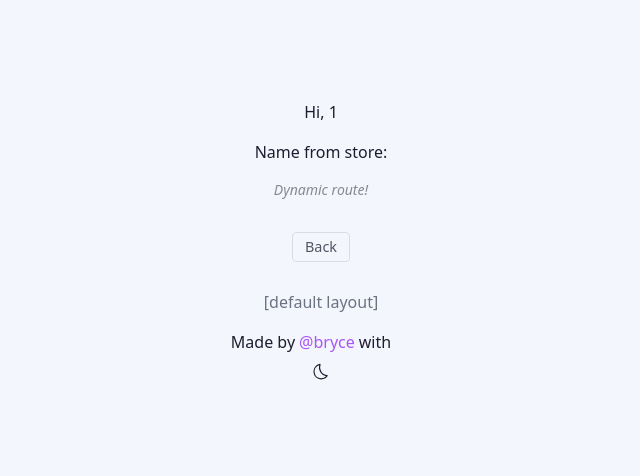
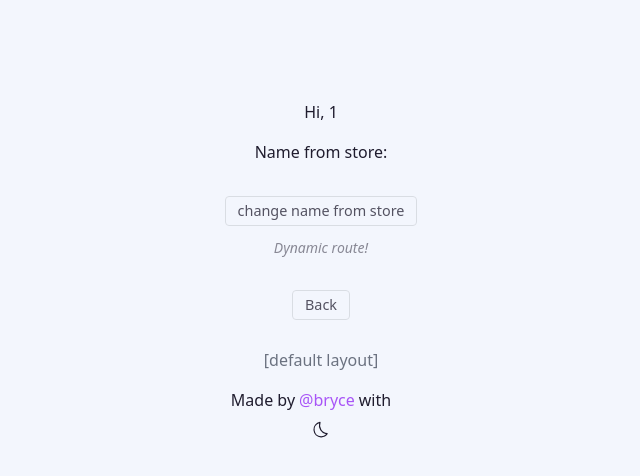
Before and after one commit to guygubaby/nextjs-starter, a Next.js app: page /hi/1 in a window 1280 px wide. Shown: the top 476 px of the page, without its empty margins (319-959 px from the left). Built offline with nearby package versions, Linux system fonts and the light colour scheme; some icons are missing.

Commit message:
feat: update deps

```diff
--- a/components/layout/default.tsx
+++ b/components/layout/default.tsx
@@ -3,7 +3,7 @@ import Footer from '../Footer'
 
 const DefaultLayout = ({ children }: { children: React.ReactElement }) => {
   return <>
-    <section className='w-screen min-h-screen'>
+    <section className='w-screen min-h-screen pb-8'>
       {children}
       <p className='text-center text-gray-500 my-4'>[default layout]</p>
       <Footer />
--- a/hooks/useDarkMode.ts
+++ b/hooks/useDarkMode.ts
@@ -2,13 +2,10 @@ import { useEffect } from 'react'
 import { useDarkMode } from 'usehooks-ts'
 
 export default function useDark() {
-  const { isDarkMode: isDark, toggle: toggleDark } = useDarkMode()
+  const { isDarkMode: isDark, toggle: toggleDark } = useDarkMode(false)
 
   useEffect(() => {
-    if (isDark)
-      document.documentElement.classList.add('dark')
-    else
-      document.documentElement.classList.remove('dark')
+    document.documentElement.classList.toggle('dark', isDark)
   }, [isDark])
 
   return {
--- a/pages/hi/[name].tsx
+++ b/pages/hi/[name].tsx
@@ -1,25 +1,35 @@
 import { useAtom } from 'jotai'
 import { useRouter } from 'next/router'
-import { nameAtom } from '../../store/name'
-import IconFxemoji2hearts from '~icons/fxemoji/2hearts'
+import { name as nameAtom } from '../../store/name'
+import IconFxemoji2hearts from '~icons/fxemoji/2hearts.jsx'
 
 const YourPage = () => {
   const router = useRouter()
   const { name } = router.query
 
-  const [nameFromStore] = useAtom(nameAtom)
+  const [nameFromStore, setNameFromStore] = useAtom(nameAtom)
 
   return (
-    <section className='flex flex-col items-center w-full pt-10'>
-      <IconFxemoji2hearts className='text-4xl inline-block' />
-      <p className='mt-6'>Hi, {name}</p>
-      <p className='my-4'>Name from store: {nameFromStore}</p>
-      <p className='text-sm opacity-50'>
+    <section className="flex flex-col items-center w-full pt-10">
+      <IconFxemoji2hearts className="text-4xl inline-block" />
+      <p className="mt-6">Hi, {name}</p>
+      <p className="mt-4">Name from store: {nameFromStore}</p>
+
+      <div>
+        <button
+          className="btn m-3 text-sm mt-8"
+          onClick={() => setNameFromStore('changed')}
+        >
+          change name from store
+        </button>
+      </div>
+
+      <p className="text-sm opacity-50">
         <em>Dynamic route!</em>
       </p>
 
       <div>
-        <button className='btn m-3 text-sm mt-8' onClick={() => router.back()}>
+        <button className="btn m-3 text-sm mt-8" onClick={() => router.back()}>
           Back
         </button>
       </div>
--- a/pages/index.tsx
+++ b/pages/index.tsx
@@ -3,8 +3,8 @@ import Head from 'next/head'
 import Link from 'next/link'
 import { useRouter } from 'next/router'
 import type { ChangeEvent } from 'react'
-import { nameAtom } from '../store/name'
-import IconStrawberry from '~icons/emojione/strawberry'
+import { name as nameAtom } from '../store/name'
+import IconStrawberry from '~icons/emojione/strawberry.jsx'
 
 export default function Home() {
   const APP_TITLE = 'Opinionated Nextjs starter'
--- a/store/name.ts
+++ b/store/name.ts
@@ -1,10 +1,3 @@
 import { atom } from 'jotai'
 
-const name = atom<string>('')
-
-export const nameAtom = atom<string, string>(
-  get => get(name),
-  (_get, set, newName) => {
-    set(name, newName)
-  },
-)
+export const name = atom<string>('')
--- a/tailwind.config.js
+++ b/tailwind.config.js
@@ -1,7 +1,10 @@
 /** @type {import('tailwindcss').Config} */
 module.exports = {
   mode: 'jit',
-  purge: ['./pages/**/*.{js,ts,jsx,tsx}', './components/**/*.{js,ts,jsx,tsx}'],
+  content: [
+    './pages/**/*.{js,ts,jsx,tsx}',
+    './components/**/*.{js,ts,jsx,tsx}',
+  ],
   darkMode: 'class',
   theme: {
     extend: {
```
Also changed, not shown: components/Footer.tsx (+20 -12 lines), package.json (+13 -12 lines), 1 other file (tests, documents, lock files or other folders).
